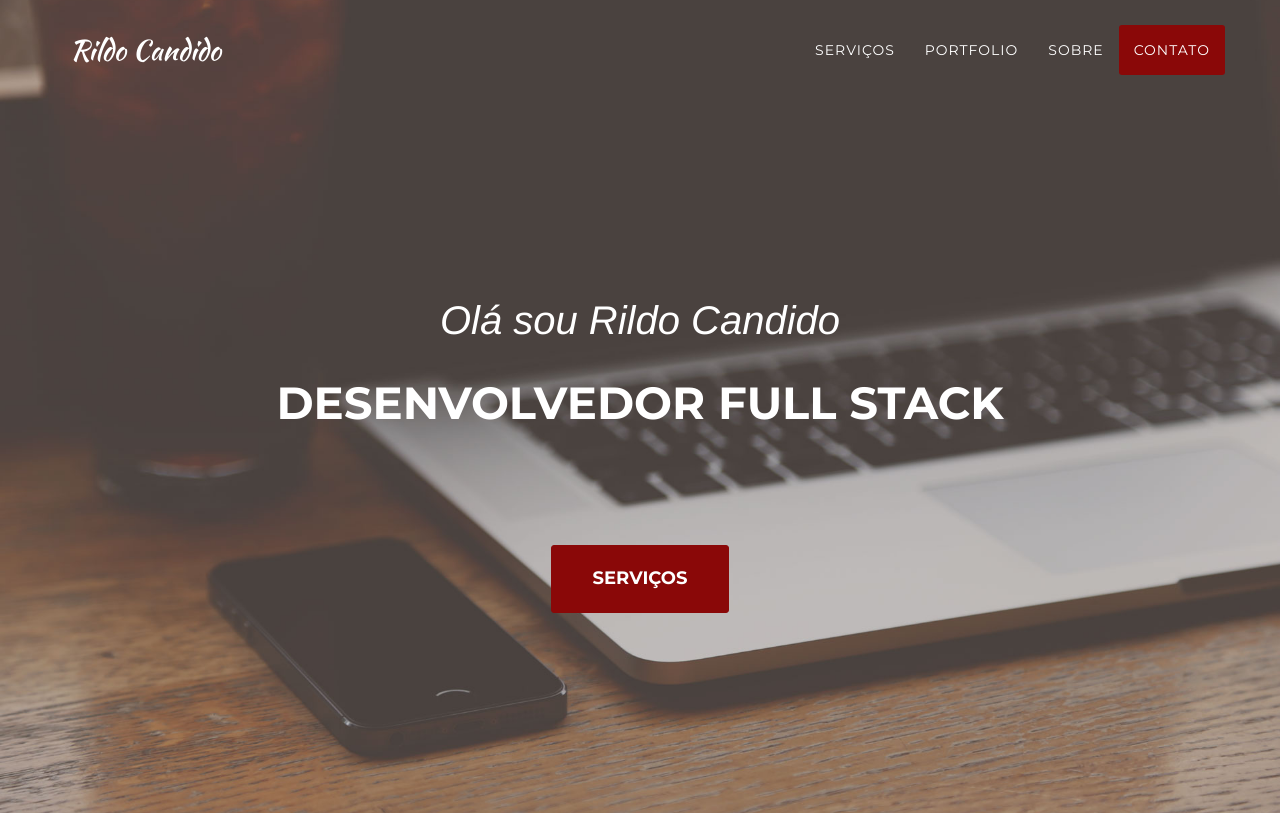
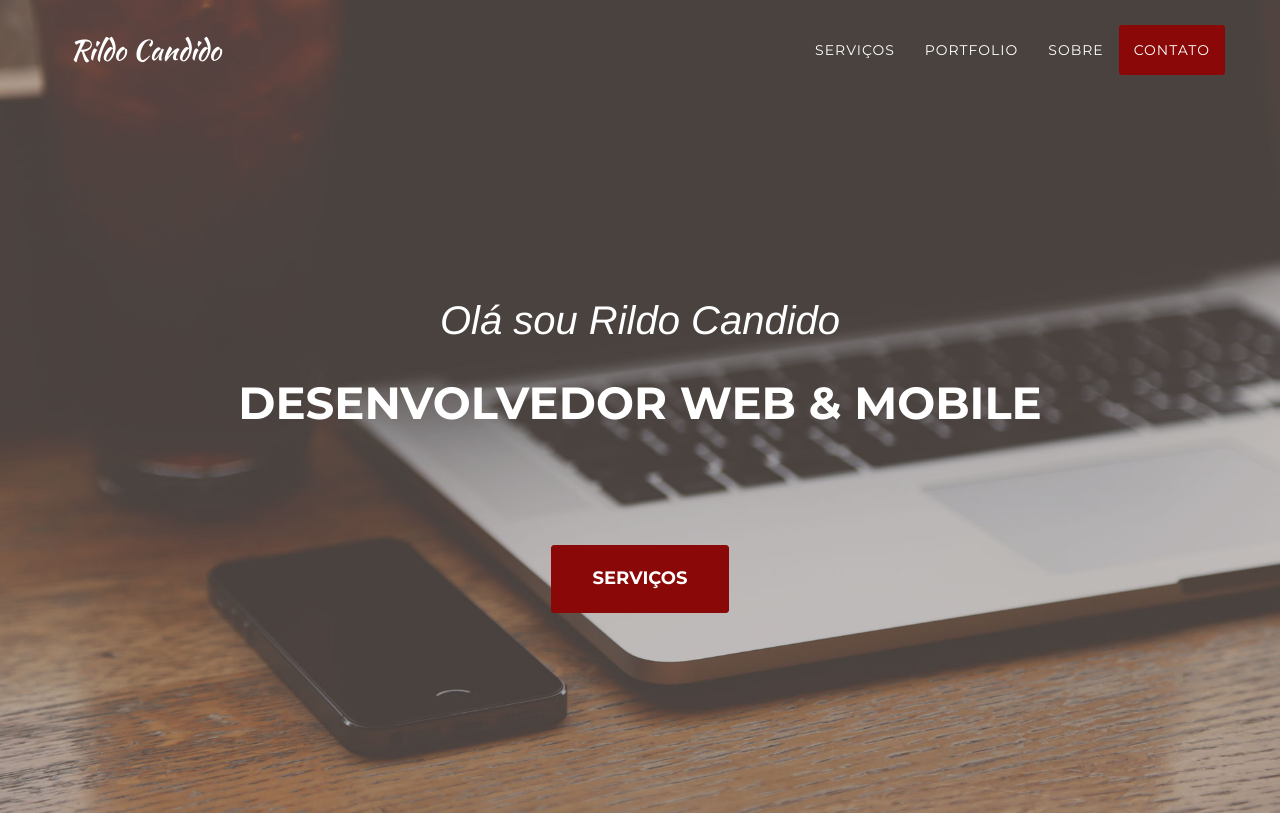
Before and after one commit to rildoc/rildocandido.github.io, a plain HTML site: page index.html in a window 1280 px wide. Shown: the top 814 px of the page. Drawn offline with Linux system fonts and the light colour scheme; a web font is replaced by a local one.

Commit message:
Update index.html

```diff
--- a/index.html
+++ b/index.html
@@ -69,7 +69,7 @@
         <div class="container">
             <div class="intro-text animatedParent" data-sequence='500'>
                 <div class="intro-lead-in animated bounceIn" data-id='1'>Olá sou Rildo Candido</div>
-                <div class="intro-heading animated pulse" data-id='2'>Desenvolvedor Full Stack</div>
+                <div class="intro-heading animated pulse" data-id='2'>Desenvolvedor Web & Mobile</div>
                 <a href="#services" class="page-scroll btn btn-xl link-ancora">Serviços</a>
             </div>
         </div>
```
